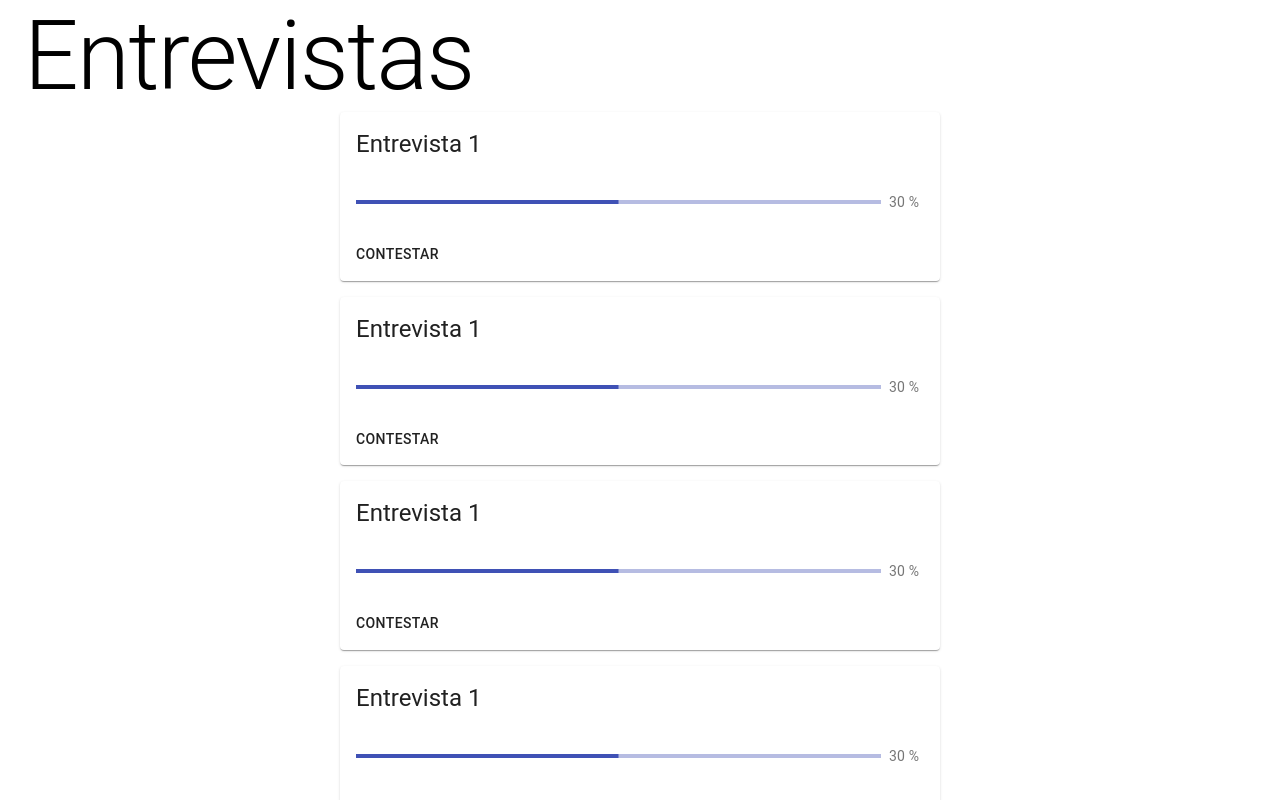
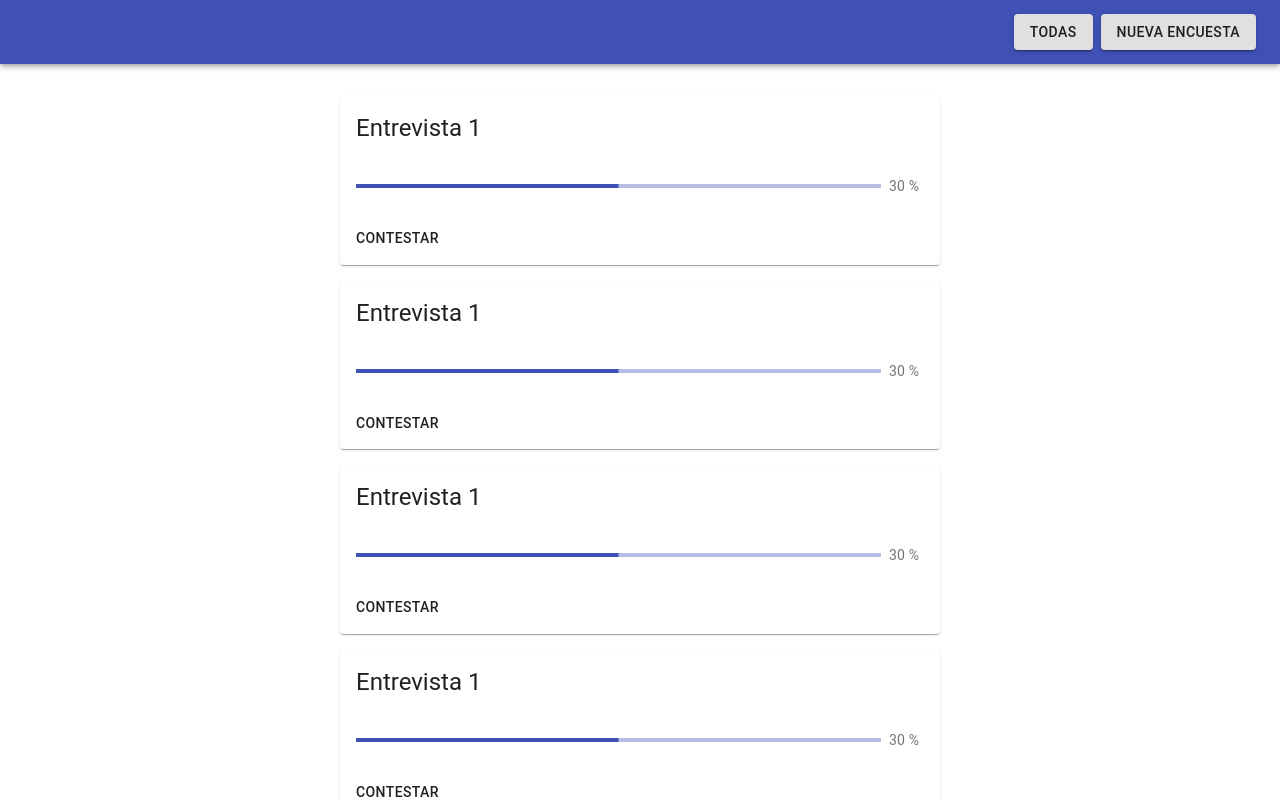
Before and after one commit to FranciscoGustavo/polls-app, a React (Create React App) app: page / in a window 1280 px wide. Shown: the top 800 px of the page. Built offline with nearby package versions, Linux system fonts and the light colour scheme.

Commit message:
feat: add Layout with Header and Nav

```diff
--- /dev/null
+++ b/src/components/Header/index.tsx
@@ -0,0 +1,24 @@
+import React, { FC } from 'react';
+import { Link } from 'react-router-dom';
+import { AppBar, Toolbar, Button } from '@material-ui/core';
+import { useStyles } from './styles';
+
+const Header: FC = () => {
+  const classes = useStyles();
+  return (
+    <AppBar>
+      <Toolbar>
+        <nav className={classes.nav}>
+          <Button component={Link} to="/" variant="contained">
+            Todas
+          </Button>
+          <Button component={Link} to="/polls/new" variant="contained">
+            Nueva encuesta
+          </Button>
+        </nav>
+      </Toolbar>
+    </AppBar>
+  );
+};
+
+export default Header;
--- /dev/null
+++ b/src/components/Header/styles.ts
@@ -0,0 +1,13 @@
+import { makeStyles, Theme } from '@material-ui/core/styles';
+
+export const useStyles = makeStyles((theme: Theme) => ({
+  nav: {
+    display: 'flex',
+    justifyContent: 'flex-end',
+    alignItems: 'center',
+    width: '100%',
+    '& > *': {
+      marginLeft: theme.spacing(1),
+    },
+  },
+}));
--- /dev/null
+++ b/src/components/Layout/index.tsx
@@ -0,0 +1,22 @@
+import React, { FC, ReactNode } from 'react';
+import Header from '../Header';
+import { useStyles } from './styles';
+
+type LayoutProps = {
+  children: ReactNode;
+};
+
+const Layout: FC<LayoutProps> = ({ children }) => {
+  const classes = useStyles();
+
+  return (
+    <div className={classes.root}>
+      <Header />
+      <div className={classes.wrapper}>
+        <div className={classes.content}>{children}</div>
+      </div>
+    </div>
+  );
+};
+
+export default Layout;
--- /dev/null
+++ b/src/components/Layout/styles.ts
@@ -0,0 +1,26 @@
+import { makeStyles, Theme } from '@material-ui/core/styles';
+
+export const useStyles = makeStyles((theme: Theme) => ({
+  root: {
+    position: 'absolute',
+    top: '0',
+    left: '0',
+    width: '100vw',
+    height: '100vh',
+    overflow: 'hidden',
+  },
+  wrapper: {
+    width: '100%',
+    height: '100%',
+    paddingTop: '56px',
+    overflow: 'hidden',
+    [theme.breakpoints.up('sm')]: {
+      paddingTop: '64px',
+    },
+  },
+  content: {
+    width: '100%',
+    height: '100%',
+    overflow: 'hidden',
+  },
+}));
--- a/src/components/index.ts
+++ b/src/components/index.ts
@@ -1 +1,2 @@
 export { default as PollCard } from './PollCard';
+export { default as Layout } from './Layout';
--- a/src/pages/Home/index.tsx
+++ b/src/pages/Home/index.tsx
@@ -1,12 +1,14 @@
 import React, { FC } from 'react';
 import { Box, Container, Grid, Typography } from '@material-ui/core';
-import { PollCard } from '../../components';
+import { Layout, PollCard } from '../../components';
+import { useStyles } from './styles';
 
 const Home: FC = () => {
+  const classes = useStyles();
   return (
-    <Box>
+    <Layout>
+      <Box className={classes.root}>
         <Container>
-        <Typography variant="h1">Entrevistas</Typography>
           <Grid container spacing={2}>
             {new Array(5).fill('').map(() => (
               <Grid item xs={12}>
@@ -16,6 +18,7 @@ const Home: FC = () => {
           </Grid>
         </Container>
       </Box>
+    </Layout>
   );
 };
 
--- /dev/null
+++ b/src/pages/Home/styles.ts
@@ -0,0 +1,10 @@
+import { makeStyles, Theme } from '@material-ui/core/styles';
+
+export const useStyles = makeStyles((theme: Theme) => ({
+  root: {
+    width: '100%',
+    height: '100%',
+    padding: theme.spacing(4, 0),
+    overflowY: 'auto',
+  },
+}));
```
Lines whose indentation alone changed are shown as unchanged.
